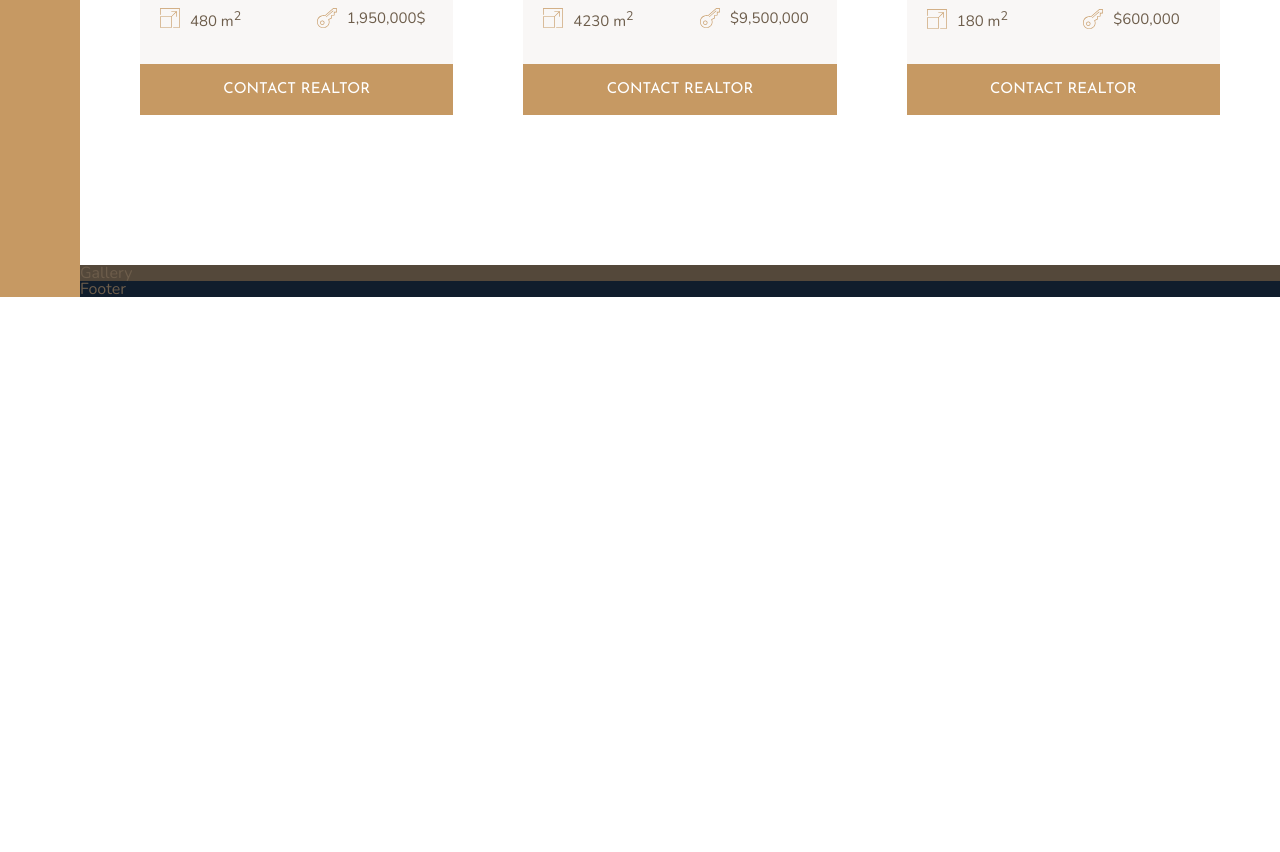
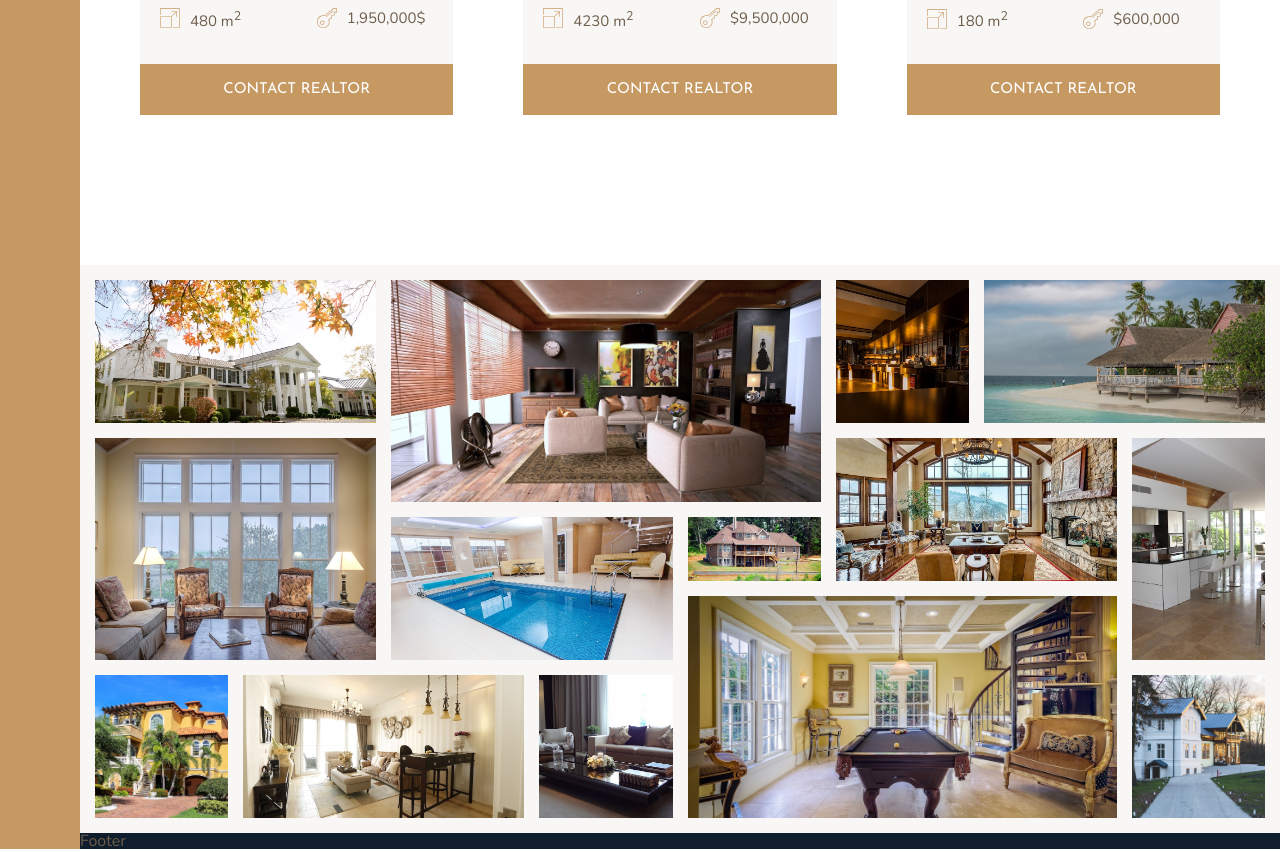
Before and after one commit to fgiananti/nexter-project, a website built with webpack: page app/index.html in a window 1280 px wide. Shown: the part 2669-3521 px from the top of the page. Before the commit the page ends 2969 px from the top, so only its background shows below. Built offline with nearby package versions, Linux system fonts and the light colour scheme.

Commit message:
base gallery

```diff
--- a/app/assets/styles/components/_home.scss
+++ b/app/assets/styles/components/_home.scss
@@ -15,11 +15,11 @@
   &__like {
     grid-row: 1 / 2;
     grid-column: 2 / 3;
+    justify-self: end;
     fill: $color-primary;
     height: 2.5rem;
     width: 2.5rem;
     z-index: 2;
-    justify-self: end;
     margin: 1rem;
   }
 
--- a/app/assets/styles/layout/_gallery.scss
+++ b/app/assets/styles/layout/_gallery.scss
@@ -1,4 +1,86 @@
 .gallery {
-  background-color: $color-grey-dark-1;
+  background-color: $color-grey-light-1;
   grid-column: full-start / full-end;
+
+  display: grid;
+  grid-template-columns: repeat(8, 1fr);
+  grid-template-rows: repeat(7, 5vw);
+  grid-gap: 1.5rem;
+  padding: 1.5rem;
+
+  &__item {
+    &--1 {
+      grid-row: 1 / span 2;
+      grid-column: 1 / span 2;
+    }
+
+    &--2 {
+      grid-row: 1 / span 3;
+      grid-column: 3 / span 3;
+    }
+
+    &--3 {
+      grid-row: 1 / span 2;
+      grid-column: 6 / 7;
+    }
+
+    &--4 {
+      grid-row: 1 / span 2;
+      grid-column: 7 / -1;
+    }
+
+    &--5 {
+      grid-row: 3 / span 3;
+      grid-column: 1 / span 2;
+    }
+
+    &--6 {
+      grid-row: 4 / span 2;
+      grid-column: 3 / span 2;
+    }
+
+    &--7 {
+      grid-row: 4 / 5;
+      grid-column: 5 / 6;
+    }
+
+    &--8 {
+      grid-row: 3 / span 2;
+      grid-column: 6 / span 2;
+    }
+
+    &--9 {
+      grid-row: 3 / span 3;
+      grid-column: 8 / 9;
+    }
+
+    &--10 {
+      grid-row: 6 / span 2;
+      grid-column: 1 / 2;
+    }
+    &--11 {
+      grid-row: 6 / span 2;
+      grid-column: 2 / span 2;
+    }
+    &--12 {
+      grid-row: 6 / span 2;
+      grid-column: 4 / 5;
+    }
+    &--13 {
+      grid-row: 5 / span 3;
+      grid-column: 5 / span 3;
+    }
+    &--14 {
+      grid-row: 6 / span 2;
+      grid-column: 8 / 9;
+    }
+  }
+
+  &__img {
+    width: 100%;
+    height: 100%;
+    object-fit: cover;
+    display: block;
+  }
+
 }
--- a/app/index.html
+++ b/app/index.html
@@ -275,7 +275,23 @@
 
 
       </section>
-      <section class="gallery">Gallery</section>
+      <section class="gallery">
+        <figure class="gallery__item gallery__item--1"><img src="assets/images/gal-1.jpeg" alt="Gallery image 1" class="gallery__img"></figure>
+        <figure class="gallery__item gallery__item--2"><img src="assets/images/gal-2.jpeg" alt="Gallery image 2" class="gallery__img"></figure>
+        <figure class="gallery__item gallery__item--3"><img src="assets/images/gal-3.jpeg" alt="Gallery image 3" class="gallery__img"></figure>
+        <figure class="gallery__item gallery__item--4"><img src="assets/images/gal-4.jpeg" alt="Gallery image 4" class="gallery__img"></figure>
+        <figure class="gallery__item gallery__item--5"><img src="assets/images/gal-5.jpeg" alt="Gallery image 5" class="gallery__img"></figure>
+        <figure class="gallery__item gallery__item--6"><img src="assets/images/gal-6.jpeg" alt="Gallery image 6" class="gallery__img"></figure>
+        <figure class="gallery__item gallery__item--7"><img src="assets/images/gal-7.jpeg" alt="Gallery image 7" class="gallery__img"></figure>
+        <figure class="gallery__item gallery__item--8"><img src="assets/images/gal-8.jpeg" alt="Gallery image 8" class="gallery__img"></figure>
+        <figure class="gallery__item gallery__item--9"><img src="assets/images/gal-9.jpeg" alt="Gallery image 9" class="gallery__img"></figure>
+        <figure class="gallery__item gallery__item--10"><img src="assets/images/gal-10.jpeg" alt="Gallery image 10" class="gallery__img"></figure>
+        <figure class="gallery__item gallery__item--11"><img src="assets/images/gal-11.jpeg" alt="Gallery image 11" class="gallery__img"></figure>
+        <figure class="gallery__item gallery__item--12"><img src="assets/images/gal-12.jpeg" alt="Gallery image 12" class="gallery__img"></figure>
+        <figure class="gallery__item gallery__item--13"><img src="assets/images/gal-13.jpeg" alt="Gallery image 13" class="gallery__img"></figure>
+        <figure class="gallery__item gallery__item--14"><img src="assets/images/gal-14.jpeg" alt="Gallery image 14" class="gallery__img"></figure>
+
+      </section>
       <footer class="footer">Footer</footer>
     </body>
 </html>
```
Also changed, not shown: app/temp/styles/styles.css.
